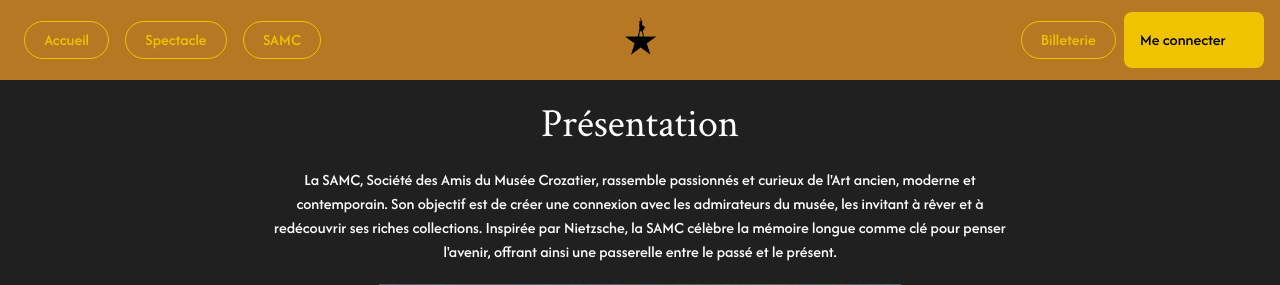
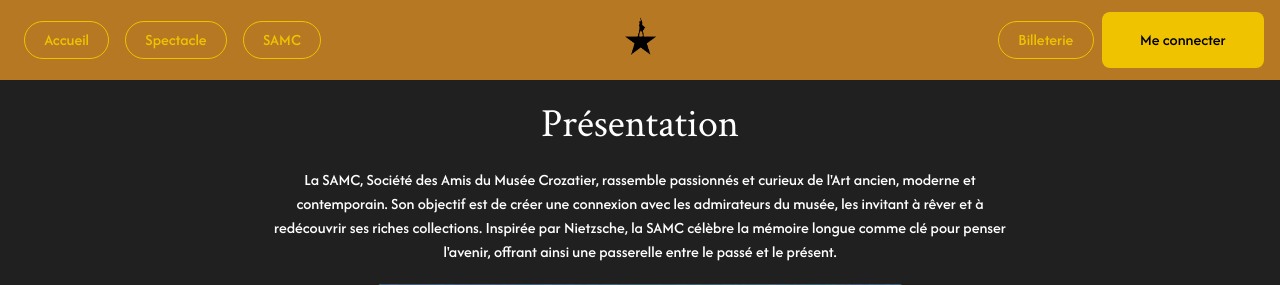
Before and after one commit to helie-deschamps/hamilton_chavaniac, a PHP site: page /samc.php in a window 1280 px wide. Shown: the top 285 px of the page. Run offline with PHP 8.4, Linux system fonts and the light colour scheme.

Commit message:
correction d'un bugg d'affichage dans le header

```diff
--- a/styles/header.css
+++ b/styles/header.css
@@ -57,7 +57,7 @@ header a {
     background: none;
     color: black;
 }
-#connexion button:last-child {
+#connexion div.data_user button:last-child {
     padding-left: 0;
 }
 #connexion:hover, #connexion button:hover {
```
